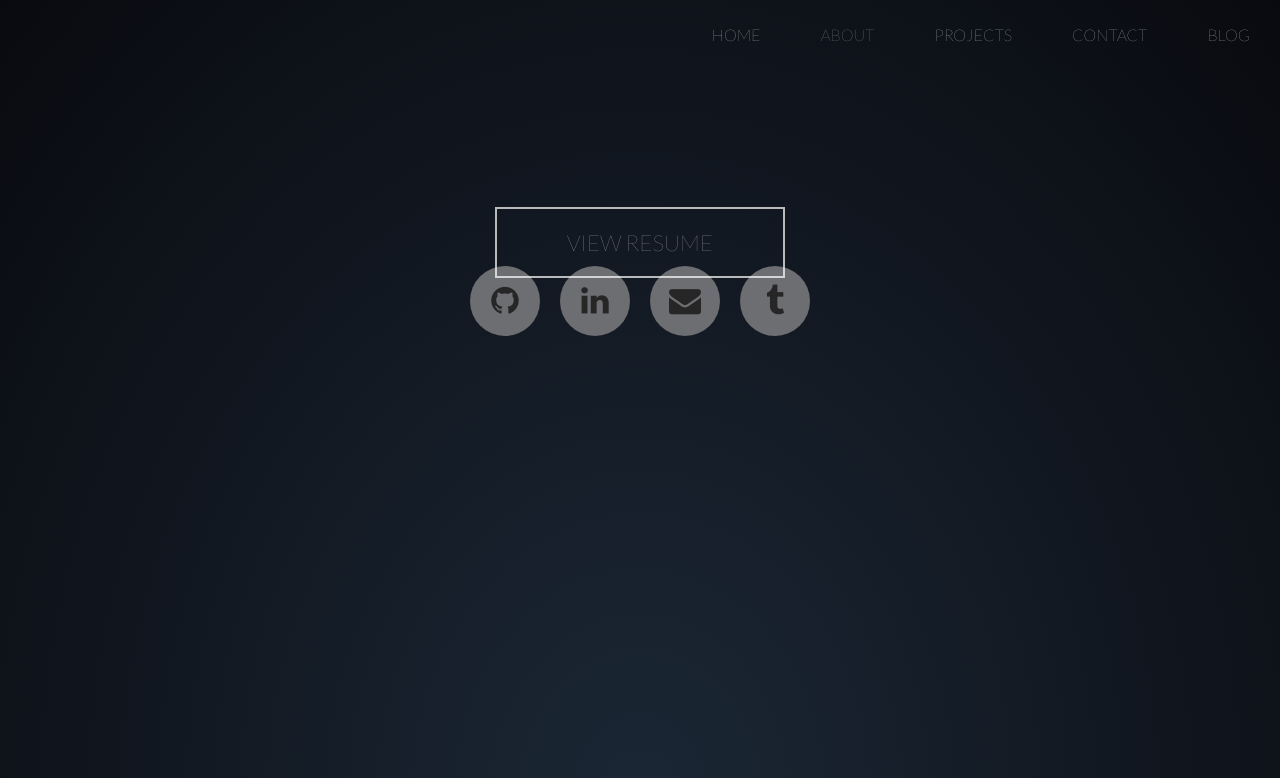
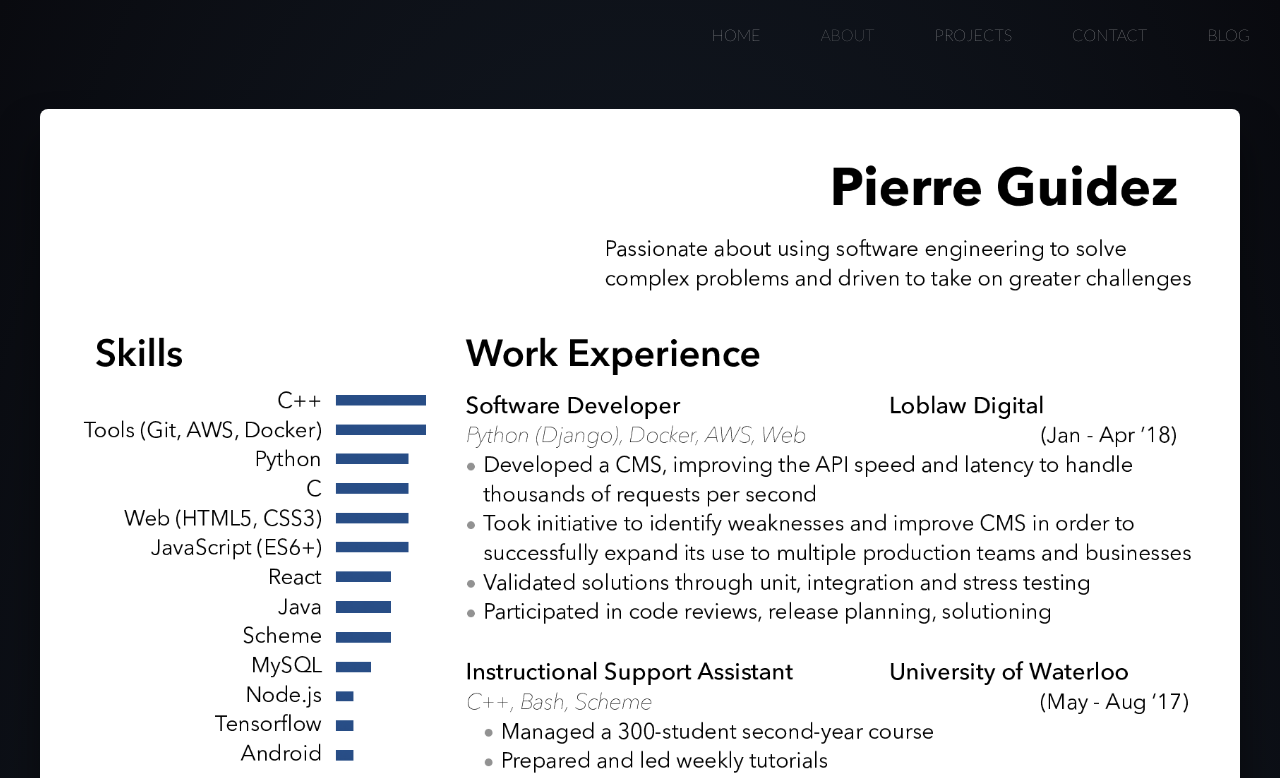
Before and after one commit to nilsreichardt/personal-website, a React (Create React App) app: page /about in a window 1280 px wide. Shown: the top 778 px of the page. Built offline with nearby package versions, Linux system fonts and the light colour scheme.

Commit message:
add image and link with hover effects for resume

```diff
--- a/src/components/About.css
+++ b/src/components/About.css
@@ -1,18 +1,38 @@
 .AboutWrapper {
-    margin-top: 10em;
+  margin: 40px;
+  position: relative;
 }
 
-a.button:hover {
-    opacity: 1;
-    transition: 0.3s;
+.AboutWrapper img {
+  box-shadow: 0 30px 40px 0 rgba(0, 0, 0, 0.5);
+  border-radius: 8px;
+  max-width: 700px;
+  transition: opacity 0.35s, transform 0.35s;
+  transform: perspective(1000px) translate3d(0,0,0);
 }
 
-a.button {
-    font-size: 22px;
-    text-transform: uppercase;
-    border: 2px solid #fff;
-    color: #fff;
-    padding: 20px 70px;
-    background-color: transparent;
-    opacity: .7
+@media (hover: none) {
+  .AboutWrapper img {
+    max-width: 100%;
+  }
 }
+
+.AboutWrapper a i {
+  position: absolute;
+  top: 45%;
+  left: 45%;
+  color: #eeeeee;
+  opacity: 0;
+  transition: opacity 0.35s;
+}
+
+@media (hover: hover) {
+  .AboutWrapper a:hover img {
+    opacity: 0.5;
+    transform: perspective(1000px) translate3d(0,0,20px);
+  }
+
+  .AboutWrapper a:hover i {
+    opacity: 0.8;
+  }
+}
--- a/src/components/About.js
+++ b/src/components/About.js
@@ -1,15 +1,21 @@
-import React, { Component } from 'react';
+import React, { PureComponent } from 'react';
 import './About.css';
 
+import resume_img from '../images/resume.png'
+import resume_pdf from '../assets/resume.pdf'
 
-class About extends Component {
-    render() {
-        return (
-            <div className="AboutWrapper">
-                <a className="button" href="resume_3.0.pdf">view resume</a>
-            </div>
-        )
-    }
+class About extends PureComponent {
+  onClick = () => {
+    window.location = 'https://google.com';
+  }
+  render = () => (
+    <div className="AboutWrapper">
+      <a href={resume_pdf} onClick={this.onClick}>
+        <img src={resume_img} alt="resume" />
+        <i className="fa fa-download fa-5x"></i>
+      </a>
+    </div>
+  )
 }
 
 export default About;
```
Also changed, not shown: src/images/resume.png (added).
